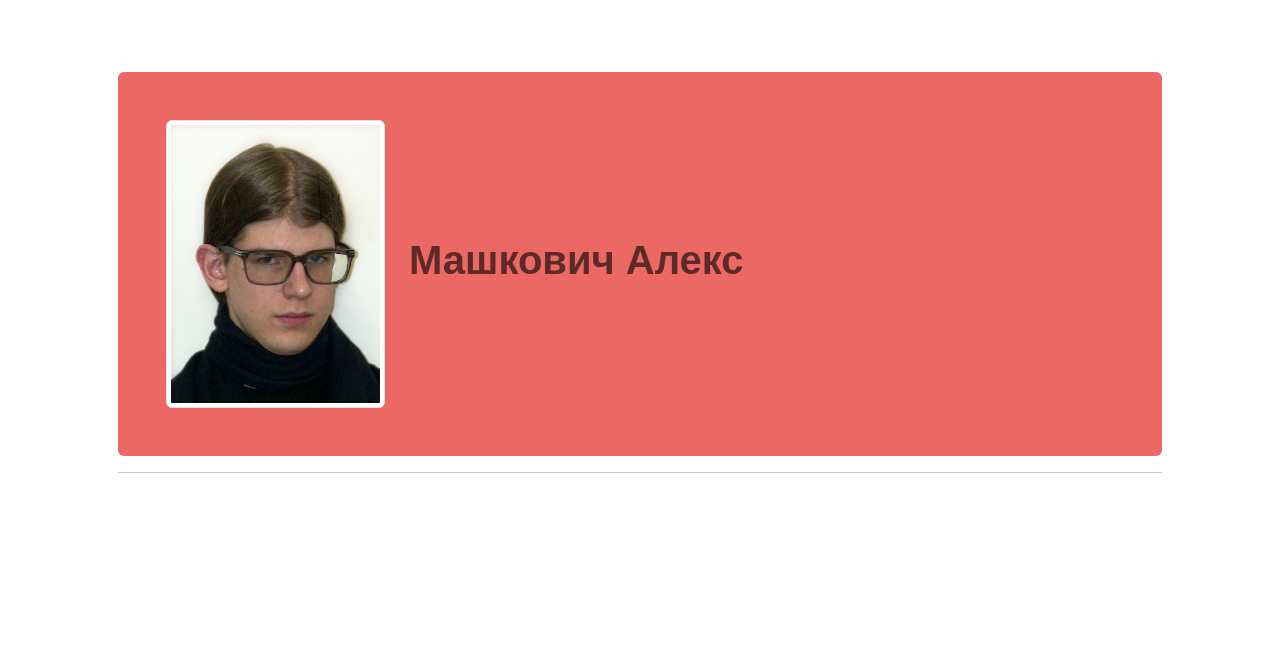
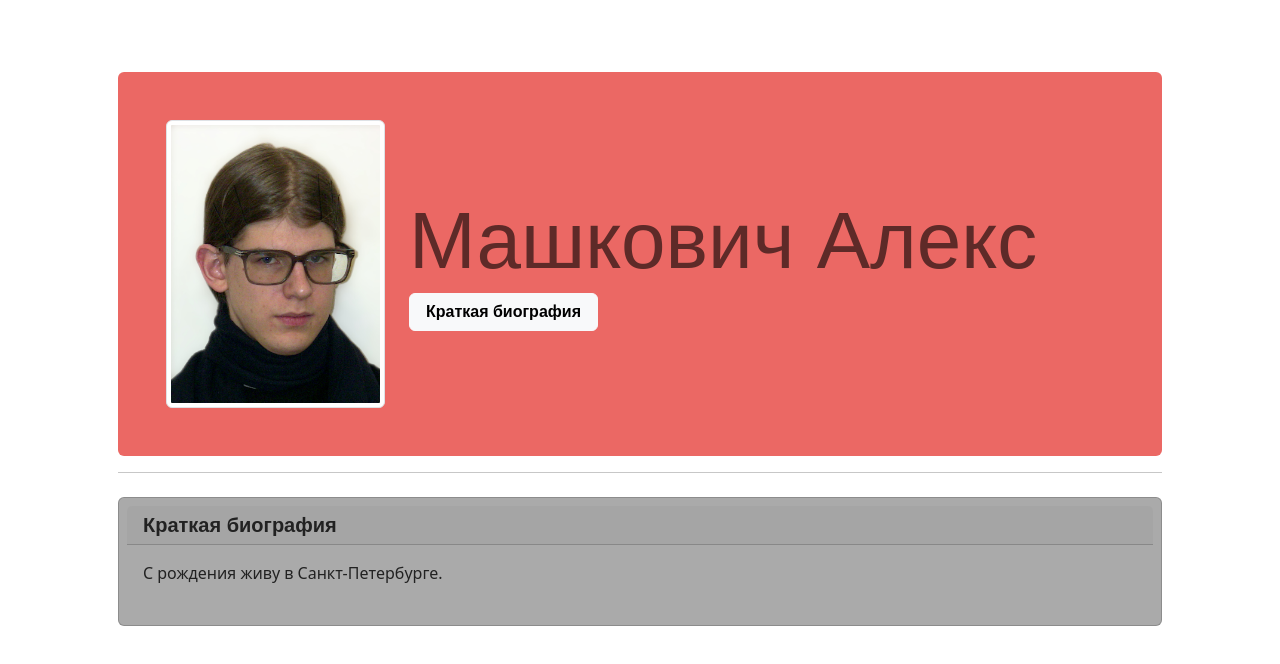
Before and after one commit to AlexeyMashkovichUniWork/alexeymashkovichuniwork.github.io, a plain HTML site: page index.html in a window 1280 px wide. Drawn offline with Linux system fonts and the light colour scheme; a web font is replaced by a local one.

Commit message:
feat@site: add short bio, button, set language

```diff
--- a/index.html
+++ b/index.html
@@ -1,5 +1,5 @@
 <!doctype html>
-<html lang="en">
+<html lang="ru">
   <head>
     <meta charset="utf-8">
     <meta name="viewport" content="width=device-width, initial-scale=1">
@@ -15,13 +15,20 @@
             <img src="assets/selfie_flipped.JPG" class="img-thumbnail">
           </div>
           <div class="col-md-9">
-            <h1 class="text-primary-emphasis">Машкович Алекс</h1>
-            <div class="row">
+            <h1 class="text-primary-emphasis display-1">Машкович Алекс</h1>
+            <div>
+              <a href="#bio" target="_self">
+                <button class="btn btn-light">Краткая биография</button>
+              </a>
             </div>
           </div>
         </div>
       </div>
       <hr>
+      <div class="card mt-4 p-2 bg-secondary text-dark rounded" id="bio">
+        <h5 class="card-header">Краткая биография</h5>
+        <p class="card-body text-bg-secondary-emphasis">С рождения живу в Санкт-Петербурге.</p>
+      </div>
     </div>
   </body>
 </html>
```
